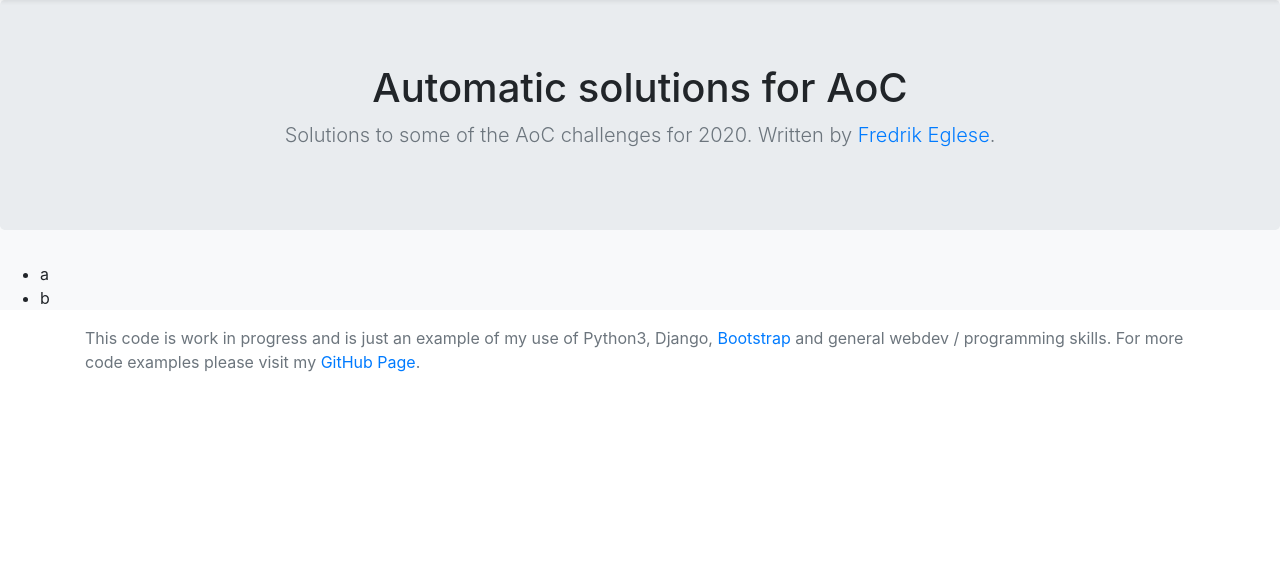
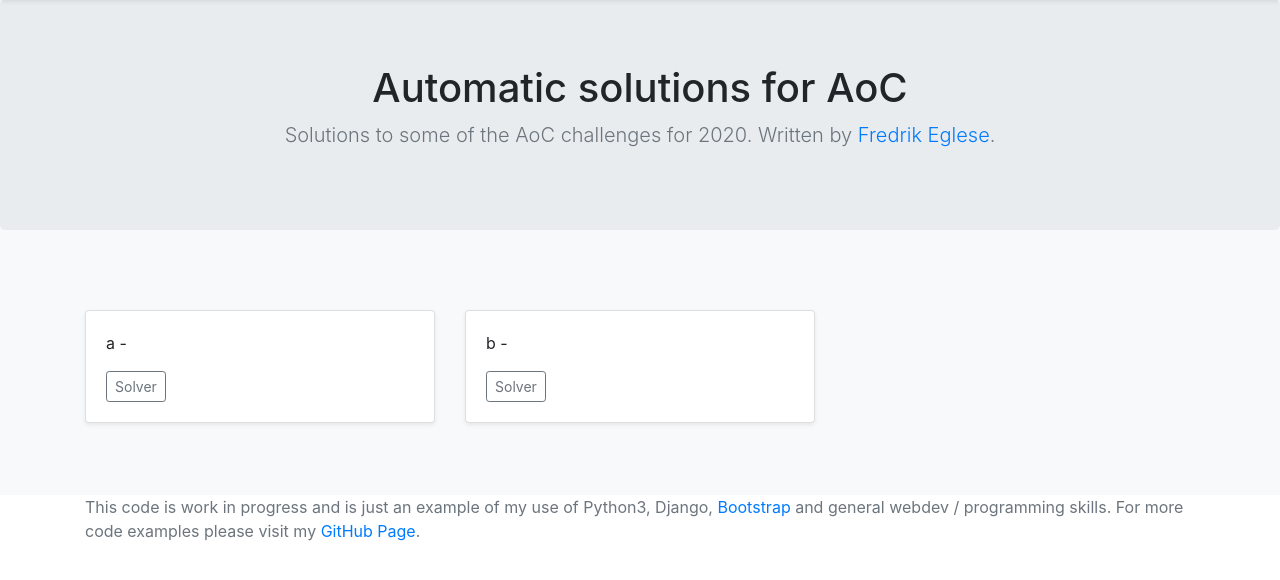
Before and after one commit to FredrikEglese/AoCProject, a Django app: page / in a window 1280 px wide. Shown: the part 56-636 px from the top of the page. Run offline with Django 3.2, Linux system fonts and the light colour scheme; style sheets or scripts are compiled from the project's sources; some libraries are stand-ins or nearby versions.

Commit message:
Added cards to index

```diff
--- a/AoC/templates/AoC/index.html
+++ b/AoC/templates/AoC/index.html
@@ -10,14 +10,38 @@
 
     <section>
         {% if avaliable_solution_list %}
-            <ul>
-                {% for avaliable_solution in avaliable_solution_list %}
-                <li>{{ avaliable_solution }}</li>
-                {% endfor %}
-            </ul>
+
+            <div class="album py-5 bg-light">
+                <div class="container">
+                    <div class="row">
+
+                    {% for avaliable_solution in avaliable_solution_list %}
+
+                    <div class="col-md-4">
+                        <div class="card mb-4 shadow-sm">
+                            <div class="card-body">
+                                <p class="card-text"> {{ avaliable_solution }} - </p>
+                                <div class="d-flex justify-content-between align-items-center">
+                                    <div class="btn-group">
+                                        <button type="button" class="btn btn-sm btn-outline-secondary">Solver</button>
+                                    </div>
+                                </div>
+                            </div>
+                        </div>
+                    </div>
+
+                    {% endfor %}
+
+                    </div>
+                </div>
+            </div>
+
         {% else %}
-            <p>No solutions are available.</p>
+
+            <h4 class="text-center">No solvers avaliable. Please check that Python files are in the correct directory.</h4>
+
         {% endif %}
+
     </section>
 
 {% endblock %}
```
